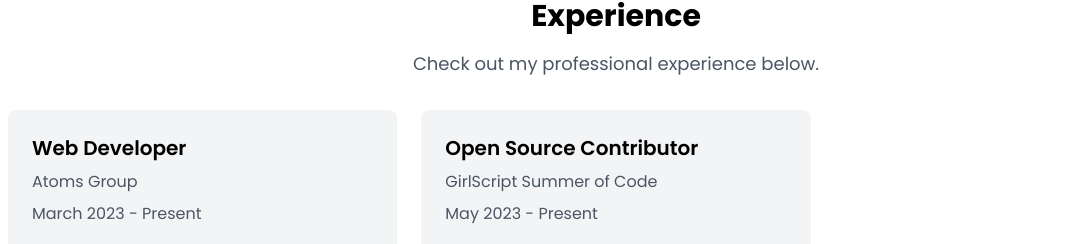
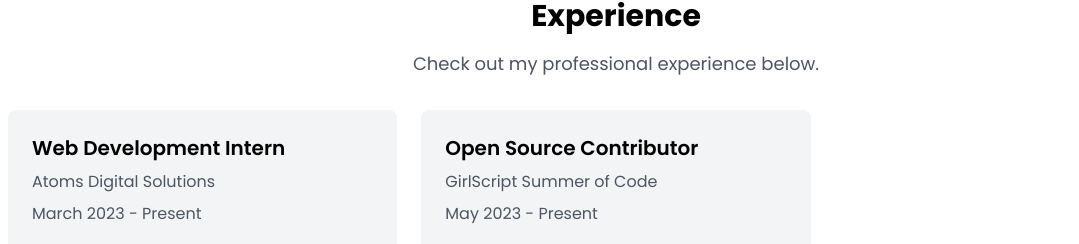
Before and after one commit to shaikahmadnawaz/my-portfolio, a React (Vite) app: page / in a window 1280 px wide. Shown: the part 2534-2778 px from the top of the page, without its empty margins (24-1103 px from the left). Built offline with nearby package versions, Linux system fonts and the light colour scheme; no server answers.

Commit message:
Update Experience.jsx

```diff
--- a/src/components/Experience.jsx
+++ b/src/components/Experience.jsx
@@ -3,8 +3,8 @@ import React from "react";
 function Experience() {
   const experiences = [
     {
-      title: "Web Developer",
-      company: "Atoms Group",
+      title: "Web Development Intern",
+      company: "Atoms Digital Solutions",
       duration: "March 2023 - Present",
       description:
         "Experienced MERN stack web developer specializing in efficient and scalable web applications. Passionate about delivering high-quality code and creating seamless user experiences. Collaborating with a talented team at Atoms Group to bring innovative solutions to life. Let's turn your ideas into reality with cutting-edge technology.",
```
